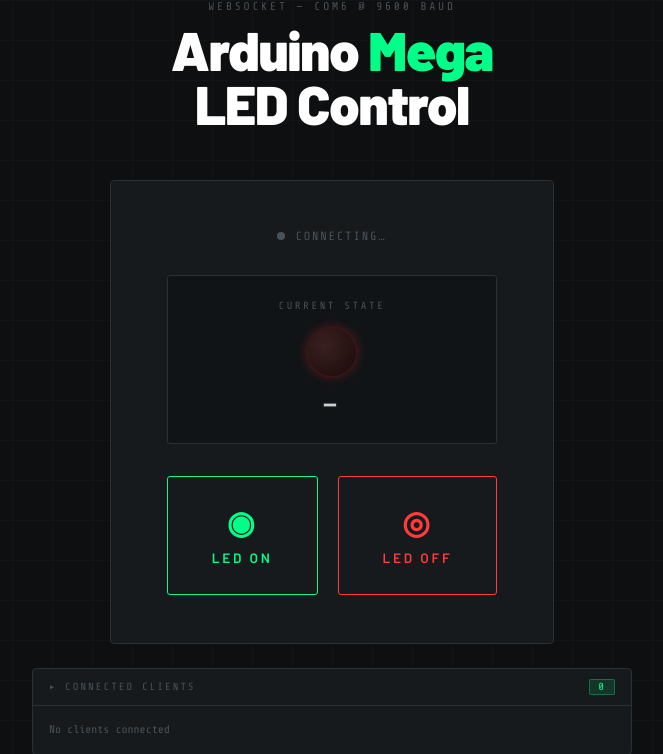
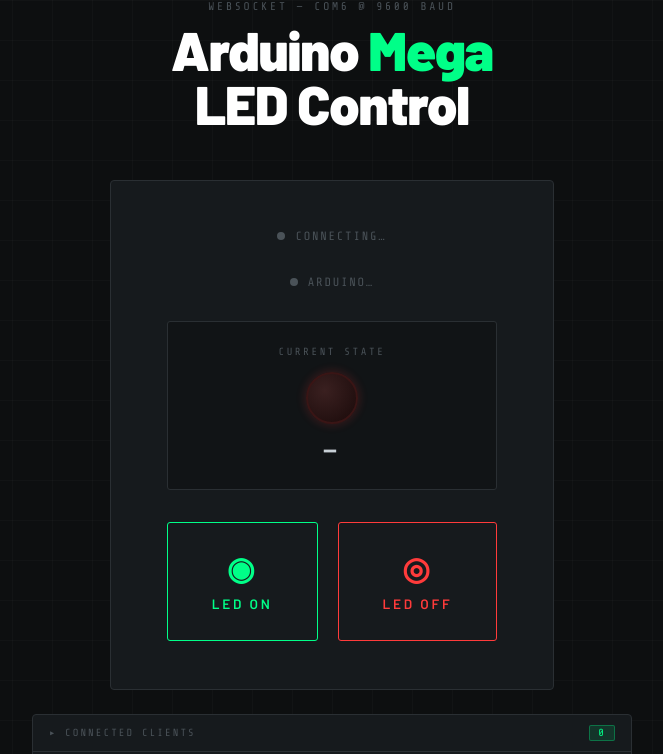
Before and after one commit to RahmanDevs/LED-Control, a Flask app: page /lcd-control in a window 1280 px wide. Shown: the top 754 px of the page, without its empty margins (308-971 px from the left). Run offline with Flask 3, Linux system fonts and the light colour scheme; some libraries are stand-ins or nearby versions.

Commit message:
Enhance Arduino connection handling: add monitoring for connection status, update UI elements for Arduino state, and improve error handling in LED command processing.

```diff
--- a/app.py
+++ b/app.py
@@ -23,8 +23,9 @@ app.config["SECRET_KEY"] = "arduino-secret"
 socketio = SocketIO(app, cors_allowed_origins="https://iot.fikrow.com", async_mode="eventlet")
 
 
-arduino   = None
-led_state = "OFF"
+arduino           = None
+arduino_connected = False
+led_state         = "OFF"
 
 # sid -> ip
 connected_clients = {}
@@ -104,7 +105,7 @@ def get_serial():
 
 def query_initial_state():
     """Ask the Arduino for its current LED state on server startup."""
-    global led_state
+    global led_state, arduino_connected
     try:
         ser = get_serial()
         ser.write(b"STATE?\n")
@@ -115,8 +116,58 @@ def query_initial_state():
             print(f"[INIT] Arduino LED state: {led_state}")
         else:
             print(f"[INIT] No valid state received (got: {repr(response)}), defaulting to {led_state}")
+        arduino_connected = True
     except Exception as e:
         print(f"[INIT] Could not query Arduino state: {e}, defaulting to {led_state}")
+        arduino_connected = False
+
+
+def _check_serial_alive(ser):
+    """Return True if the serial port is still alive. Write is more reliable than
+    in_waiting on Windows when a USB device is physically unplugged."""
+    try:
+        ser.write(b"")      # zero-byte write flushes the driver state check
+        _ = ser.in_waiting  # ClearCommError — raises on Windows if port is gone
+        return True
+    except (serial.SerialException, OSError):
+        return False
+
+
+def monitor_arduino():
+    """Background task: poll serial every 3 s and emit arduino_status on changes."""
+    global arduino, arduino_connected, led_state
+    print("[MONITOR] Arduino monitor started")
+    while True:
+        socketio.sleep(3)
+        prev = arduino_connected
+        if arduino is None:
+            try:
+                new_ser = serial.Serial("COM6", 9600)
+                socketio.sleep(2)
+                arduino = new_ser
+                arduino_connected = True
+            except Exception:
+                arduino_connected = False
+        else:
+            if _check_serial_alive(arduino):
+                arduino_connected = True
+            else:
+                try:
+                    arduino.close()
+                except Exception:
+                    pass
+                arduino = None
+                arduino_connected = False
+
+        if arduino_connected != prev:
+            ts = datetime.now().strftime("%H:%M:%S")
+            status = "connected" if arduino_connected else "disconnected"
+            print(f"[{ts}] Arduino {status}")
+            socketio.emit("arduino_status", {"connected": arduino_connected})
+            if arduino_connected:
+                # Arduino always resets to OFF on power cycle — sync server state
+                led_state = "OFF"
+                socketio.emit("state_update", {"state": led_state})
 
 
 # ── Helpers ───────────────────────────────────────────────────────────────────
@@ -197,7 +248,8 @@ def handle_connect():
 
     _log(ip, "Client connected", "ok")
     _broadcast_clients()
-    emit("state_update", {"state": led_state})
+    emit("state_update",   {"state": led_state})
+    emit("arduino_status", {"connected": arduino_connected})
 
 
 @socketio.on("disconnect")
@@ -234,13 +286,26 @@ def handle_get_ip_detail(data):
 
 @socketio.on("led_command")
 def handle_led_command(data):
-    global led_state
+    global led_state, arduino, arduino_connected
     ip  = get_client_ip()
     cmd = data.get("state", "").upper()
     if cmd not in ("ON", "OFF"):
         return
 
-    get_serial().write(f"{cmd}\n".encode())
+    try:
+        get_serial().write(f"{cmd}\n".encode())
+    except (serial.SerialException, OSError) as e:
+        try:
+            if arduino is not None:
+                arduino.close()
+        except Exception:
+            pass
+        arduino = None
+        arduino_connected = False
+        socketio.emit("arduino_status", {"connected": False})
+        _log(ip, f"Arduino disconnected: {e}", "err")
+        return
+
     led_state = cmd
 
     ts = datetime.now().strftime("%H:%M:%S")
@@ -255,4 +320,5 @@ def handle_led_command(data):
 
 if __name__ == "__main__":
     query_initial_state()
+    socketio.start_background_task(monitor_arduino)
     socketio.run(app, host="0.0.0.0", port=8000, debug=False)
--- a/static/css/style.css
+++ b/static/css/style.css
@@ -95,7 +95,12 @@ h1 span { color: var(--accent-on); }
   box-shadow: 0 0 8px var(--accent-on);
   animation: pulse 2s ease-in-out infinite;
 }
-#ws-label { transition: color .3s; }
+.dot.arduino-off {
+  background: var(--accent-off);
+  box-shadow: 0 0 8px var(--accent-off);
+  animation: pulse 2s ease-in-out infinite;
+}
+#ws-label, #ard-label { transition: color .3s; }
 
 /* ── LED state display ────────────────────────── */
 .led-status {
--- a/static/js/main.js
+++ b/static/js/main.js
@@ -2,6 +2,8 @@ const socket = io();
 
 const dot         = document.getElementById('ws-dot');
 const wsLabel     = document.getElementById('ws-label');
+const ardDot      = document.getElementById('ard-dot');
+const ardLabel    = document.getElementById('ard-label');
 const bulb        = document.getElementById('bulb');
 const stateText   = document.getElementById('state-text');
 const btnOn       = document.getElementById('btn-on');
@@ -12,7 +14,9 @@ const clientsBody = document.getElementById('clients-body');
 const clientCount = document.getElementById('client-count');
 const drawer      = document.getElementById('detail-drawer');
 
-let activeChipIp = null;
+let activeChipIp      = null;
+let arduinoConnected  = false;
+let currentLedState   = 'OFF';
 
 // single delegated listener — works for both mouse and touch
 function onChipActivate(e) {
@@ -172,6 +176,7 @@ function restartServer() {
 
 // ── apply LED state to all UI elements ───────────
 function applyState(state) {
+  currentLedState = state;
   const isOn = state === 'ON';
   bulb.classList.toggle('on',  isOn);
   bulb.classList.toggle('off', !isOn);
@@ -180,12 +185,16 @@ function applyState(state) {
   card.style.setProperty('--stripe', isOn
     ? 'linear-gradient(90deg, var(--accent-on), #00bfff, transparent)'
     : 'linear-gradient(90deg, var(--accent-off), #ff8800, transparent)');
-  btnOn.classList.toggle('dimmed',  isOn);
-  btnOff.classList.toggle('dimmed', !isOn);
+  // only apply active-button dimming when Arduino is connected
+  if (arduinoConnected) {
+    btnOn.classList.toggle('dimmed',  isOn);
+    btnOff.classList.toggle('dimmed', !isOn);
+  }
 }
 
 // ── send command to server ───────────────────────
 function sendCommand(cmd) {
+  if (!arduinoConnected) return;
   socket.emit('led_command', { state: cmd });
 }
 
@@ -204,6 +213,31 @@ socket.on('disconnect', () => {
 });
 
 socket.on('state_update',   (d) => applyState(d.state));
+
+socket.on('arduino_status', (d) => {
+  arduinoConnected = d.connected;
+  if (d.connected) {
+    ardDot.classList.remove('arduino-off');
+    ardDot.classList.add('connected');
+    ardLabel.textContent = 'Arduino';
+    ardLabel.style.color = 'var(--accent-on)';
+    // restore button state based on current LED state
+    applyState(currentLedState);
+  } else {
+    ardDot.classList.remove('connected');
+    ardDot.classList.add('arduino-off');
+    ardLabel.textContent = 'Arduino Disconnected';
+    ardLabel.style.color = 'var(--accent-off)';
+    // dim both buttons — controls are unavailable
+    btnOn.classList.add('dimmed');
+    btnOff.classList.add('dimmed');
+    // grey out the bulb indicator
+    bulb.classList.remove('on');
+    bulb.classList.add('off');
+    stateText.textContent = '—';
+    stateText.style.color = 'var(--muted)';
+  }
+});
 socket.on('clients_update', (d) => updateClients(d.ips));
 socket.on('log', (d) => {
   addLog(d.time, d.ip, d.msg, d.cls);
--- a/templates/led_control.html
+++ b/templates/led_control.html
@@ -21,6 +21,12 @@
     <div class="status-row">
       <div class="dot" id="ws-dot"></div>
       <span id="ws-label">Connecting…</span>
+    </div>
+
+    <!-- Arduino serial connection badge -->
+    <div class="status-row">
+      <div class="dot" id="ard-dot"></div>
+      <span id="ard-label">Arduino…</span>
     </div>
 
     <!-- LED state indicator -->
```
